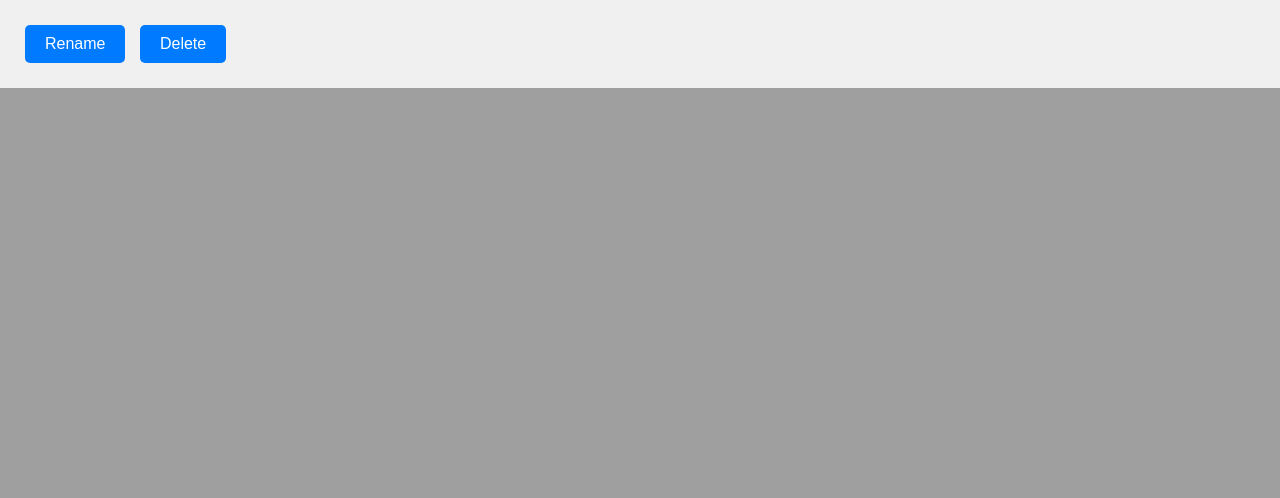
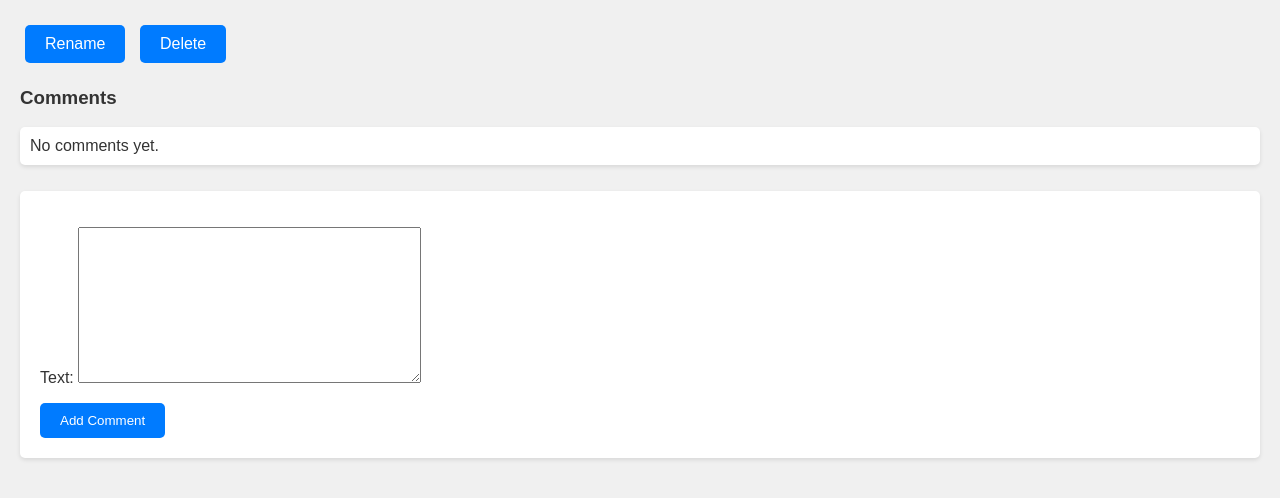
Before and after one commit to Parmjot23/drop-box2, a Django app: page /documents/104/ in a window 1280 px wide. Shown: the part 794-1292 px from the top of the page. Before the commit the page ends 882 px from the top, so only its background shows below. Run offline with Django 5.2, Linux system fonts and the light colour scheme; a user stored in the database is signed in; data comes from the database, SQL or seed files in the repository; tables that the repository leaves empty hold one stand-in row (values such as "Sample post").

Commit message:
Add comments feature

```diff
--- a/documents/forms.py
+++ b/documents/forms.py
@@ -1,5 +1,5 @@
 from django import forms
-from .models import Document, Folder
+from .models import Document, Folder, Comment
 
 
 class DocumentForm(forms.ModelForm):
@@ -18,3 +18,9 @@
     class Meta:
         model = Folder
         fields = ['name']
+
+
+class CommentForm(forms.ModelForm):
+    class Meta:
+        model = Comment
+        fields = ['text']
--- a/documents/models.py
+++ b/documents/models.py
@@ -3,6 +3,7 @@
 
 from django.db import models
 from django.core.files.base import ContentFile
+from django.contrib.auth import get_user_model
 from moviepy.editor import VideoFileClip
 from PIL import Image
 from io import BytesIO
@@ -98,3 +99,13 @@
 
     def is_photo(self):
         return bool(re.match(r'.*\.(jpg|jpeg|png|gif)$', self.file.name, re.I))
+
+
+class Comment(models.Model):
+    document = models.ForeignKey(Document, related_name='comments', on_delete=models.CASCADE)
+    author = models.ForeignKey(get_user_model(), on_delete=models.CASCADE)
+    text = models.TextField()
+    created_at = models.DateTimeField(auto_now_add=True)
+
+    def __str__(self):
+        return f"Comment by {self.author} on {self.document}"
--- a/documents/templates/document_detail.html
+++ b/documents/templates/document_detail.html
@@ -9,4 +9,21 @@
     <a class="btn" href="{% url 'rename_document' document.id %}">Rename</a>
     <a class="btn" href="{% url 'delete_document' document.id %}">Delete</a>
 </div>
+
+<div class="comments">
+    <h3>Comments</h3>
+    <ul>
+        {% for comment in comments %}
+            <li><strong>{{ comment.author.username }}:</strong> {{ comment.text }} ({{ comment.created_at }})</li>
+        {% empty %}
+            <li>No comments yet.</li>
+        {% endfor %}
+    </ul>
+
+    <form method="post">
+        {% csrf_token %}
+        {{ comment_form.as_p }}
+        <button type="submit">Add Comment</button>
+    </form>
+</div>
 {% endblock %}
--- a/documents/views.py
+++ b/documents/views.py
@@ -1,6 +1,6 @@
 from django.contrib.auth.decorators import login_required
-from .forms import DocumentForm, DocumentRenameForm, FolderForm
-from .models import Document, Folder
+from .forms import DocumentForm, DocumentRenameForm, FolderForm, CommentForm
+from .models import Document, Folder, Comment
 from django.shortcuts import render, redirect
 from django.shortcuts import get_object_or_404
 from django.http import JsonResponse
@@ -61,6 +61,20 @@
 def document_detail(request, document_id):
     document = get_object_or_404(Document, id=document_id)
 
+    if request.method == 'POST':
+        form = CommentForm(request.POST)
+        if form.is_valid():
+            Comment.objects.create(
+                document=document,
+                author=request.user,
+                text=form.cleaned_data['text']
+            )
+            return redirect('document_detail', document_id=document.id)
+    else:
+        form = CommentForm()
+
+    comments = document.comments.order_by('-created_at')
+
     # Identify the document type based on its extension
     if document.is_photo():
         queryset = Document.objects.filter(file__iregex=r'.*\.(jpg|jpeg|png|gif)$')
@@ -76,7 +90,10 @@
     return render(request, 'document_detail.html', {
         'document': document,
         'next_document': next_document,
-        'prev_document': prev_document,    })
+        'prev_document': prev_document,
+        'comments': comments,
+        'comment_form': form,
+    })
 
 
 @login_required
```
Also changed, not shown: documents/tests.py (+25 -1 lines), README.md, documents/migrations/0009_comment.py (added).
